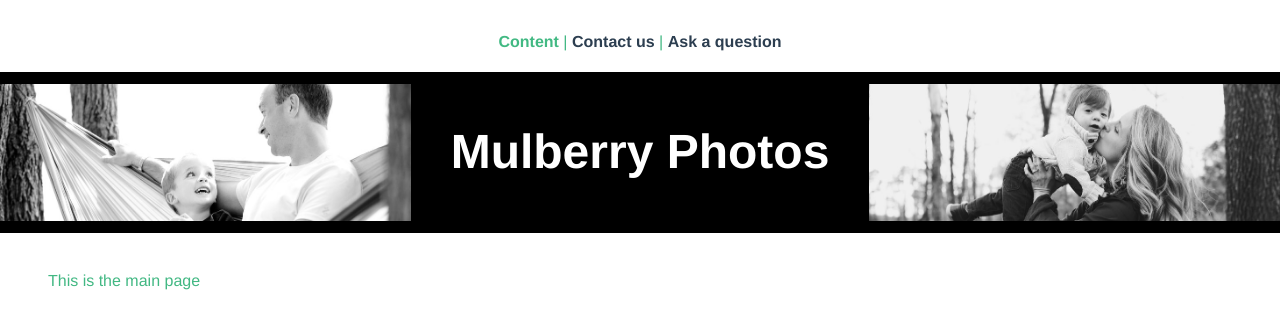
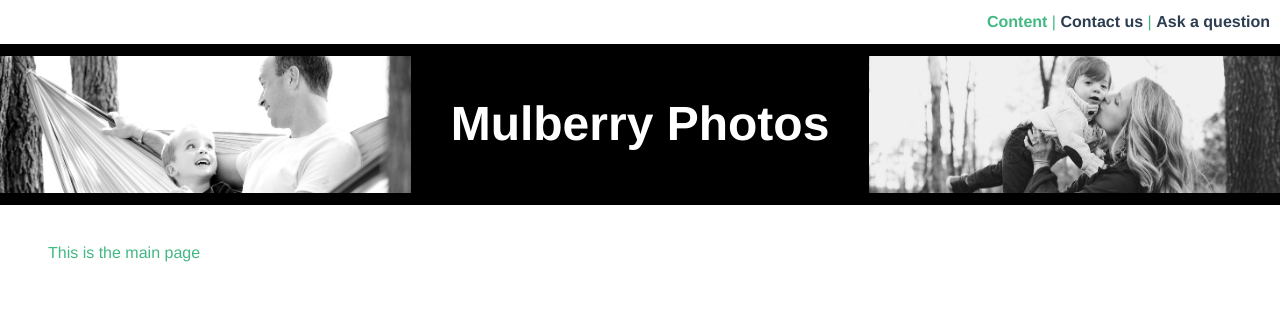
Before and after one commit to gawalls/MulberryPhotos-Vue, a Vue app in the folder singlepagesite/: page /home in a window 1280 px wide. Shown: the top 328 px of the page. Built offline with nearby package versions, Linux system fonts and the light colour scheme.

Commit message:
finished navbar - hides on mobile

```diff
--- a/singlepagesite/src/App.vue
+++ b/singlepagesite/src/App.vue
@@ -52,19 +52,6 @@ export default {
   color: $primary;
 }
 
-#nav {
-  padding: 30px;
-
-  a {
-    font-weight: bold;
-    color: #2c3e50;
-
-    &.router-link-exact-active {
-      color: #42b983;
-    }
-  }
-}
-
 #headerBanner {
   padding: 0em;
   background-color: black;
--- a/singlepagesite/src/components/MainMenuNavBar.vue
+++ b/singlepagesite/src/components/MainMenuNavBar.vue
@@ -1,25 +1,13 @@
 <template>
-  <div id="nav">
-    <router-link to="/home">Content</router-link> |
-    <router-link to="/about">Contact us</router-link> |
-    <router-link to="/askquestion">Ask a question</router-link>
+  <div class="columns">
+    <div class="column">
+      <div id="nav" class="is-hidden-mobile">
+        <router-link to="/home">Content</router-link> |
+        <router-link to="/about">Contact us</router-link> |
+        <router-link to="/askquestion">Ask a question</router-link>
+      </div>
+    </div>
   </div>
-
-  <!--
-    <nav class="navbar" role="navigation" aria-label="main navigation">
-  <div class="navbar-brand">
-    <a class="navbar-item" href="https://bulma.io">
-      <img src="https://bulma.io/images/bulma-logo.png" alt="Bulma: Free, open source, and modern CSS framework based on Flexbox" width="112" height="28">
-    </a>
-
-    <a role="button" class="navbar-burger" aria-label="menu" aria-expanded="false">
-      <span aria-hidden="true"></span>
-      <span aria-hidden="true"></span>
-      <span aria-hidden="true"></span>
-    </a>
-  </div>
-</nav>
-  -->
 </template>
 
 <script>
@@ -27,3 +15,19 @@ export default {
   name: "MainMenuNavBar"
 };
 </script>
+
+<style lang="scss" scoped>
+#nav {
+  text-align: right;
+  padding: 10px;
+
+  a {
+    font-weight: bold;
+    color: #2c3e50;
+
+    &.router-link-exact-active {
+      color: #42b983;
+    }
+  }
+}
+</style>
--- a/singlepagesite/src/views/Home.vue
+++ b/singlepagesite/src/views/Home.vue
@@ -7,5 +7,5 @@
 <script>
 export default {
   name: "Home"
-}
+};
 </script>
```
Also changed, not shown: singlepagesite/src/assets/logo.png (deleted).
